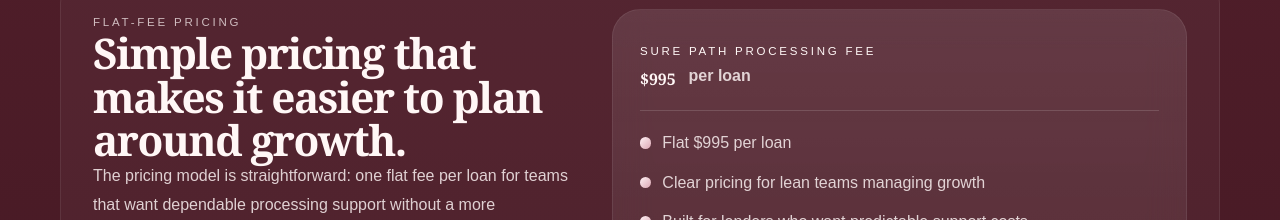
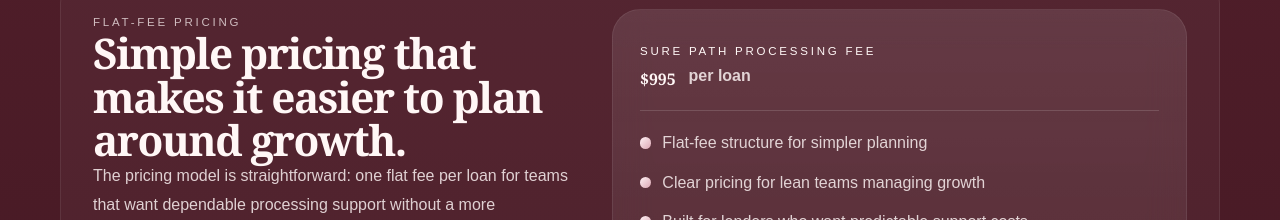
Before and after one commit to Kapriatti/surepath, a Next.js app: page / in a window 1280 px wide. Shown: the part 2099-2319 px from the top of the page. Built offline with nearby package versions, Linux system fonts and the light colour scheme.

Commit message:
Trim extra homepage pricing mention

```diff
--- a/content/siteContent.js
+++ b/content/siteContent.js
@@ -35,7 +35,7 @@
 ];
 
 export const pricingHighlights = [
-  "Flat $995 per loan",
+  "Flat-fee structure for simpler planning",
   "Clear pricing for lean teams managing growth",
   "Built for lenders who want predictable support costs",
 ];
```
